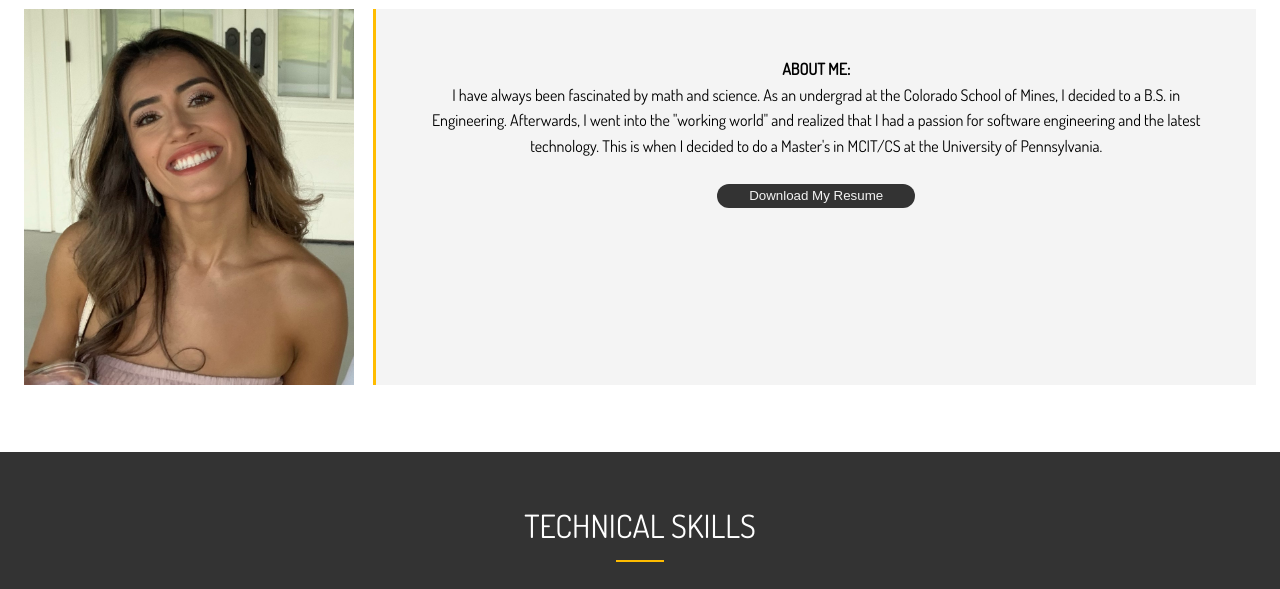
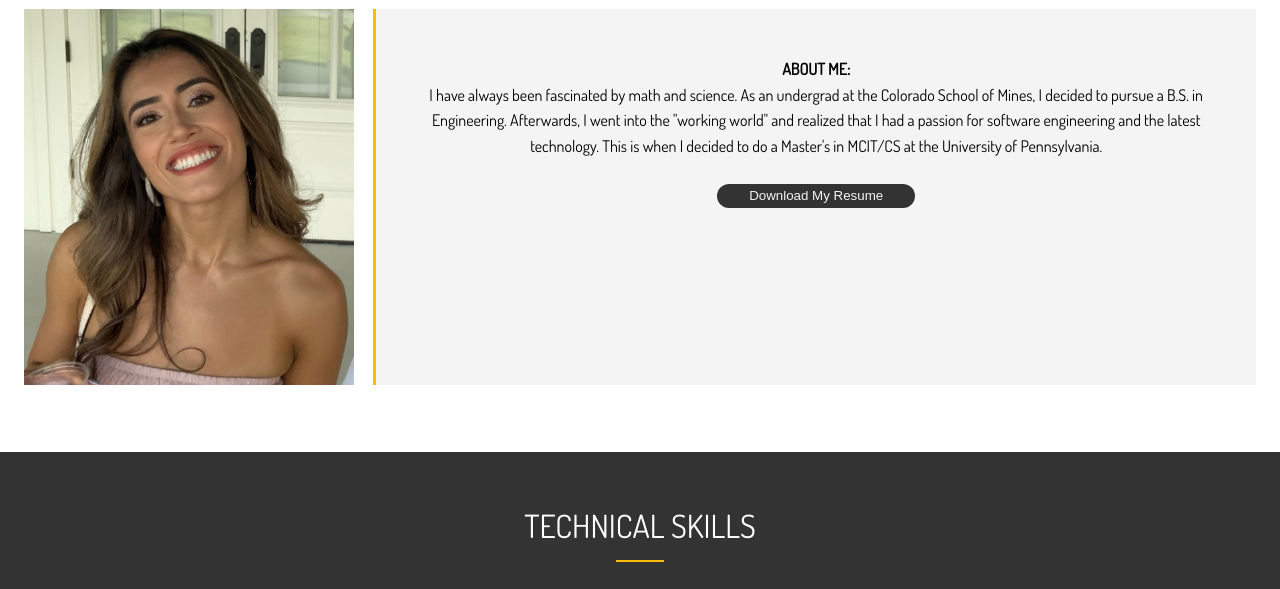
Before and after one commit to andreamackie13/Personal-Website, a website: page dist/about.html in a window 1280 px wide. Shown: the part 207-796 px from the top of the page. Drawn offline with Linux system fonts and the light colour scheme.

Commit message:
Change icon size, fix bio typo

```diff
--- a/dist/about.html
+++ b/dist/about.html
@@ -48,7 +48,7 @@
             <h4>About me: </h4>
             <p class="about-self">
               I have always been fascinated by math and science. As an undergrad at the Colorado
-              School of Mines, I decided to a B.S. in Engineering. Afterwards, I went into the
+              School of Mines, I decided to pursue a B.S. in Engineering. Afterwards, I went into the
               "working world" and realized that I had a passion for software engineering and the latest
               technology. This is when I decided to do a Master's in MCIT/CS at the University of Pennsylvania.
             </p>
```
Also changed, not shown: dist/img/logo.png.
